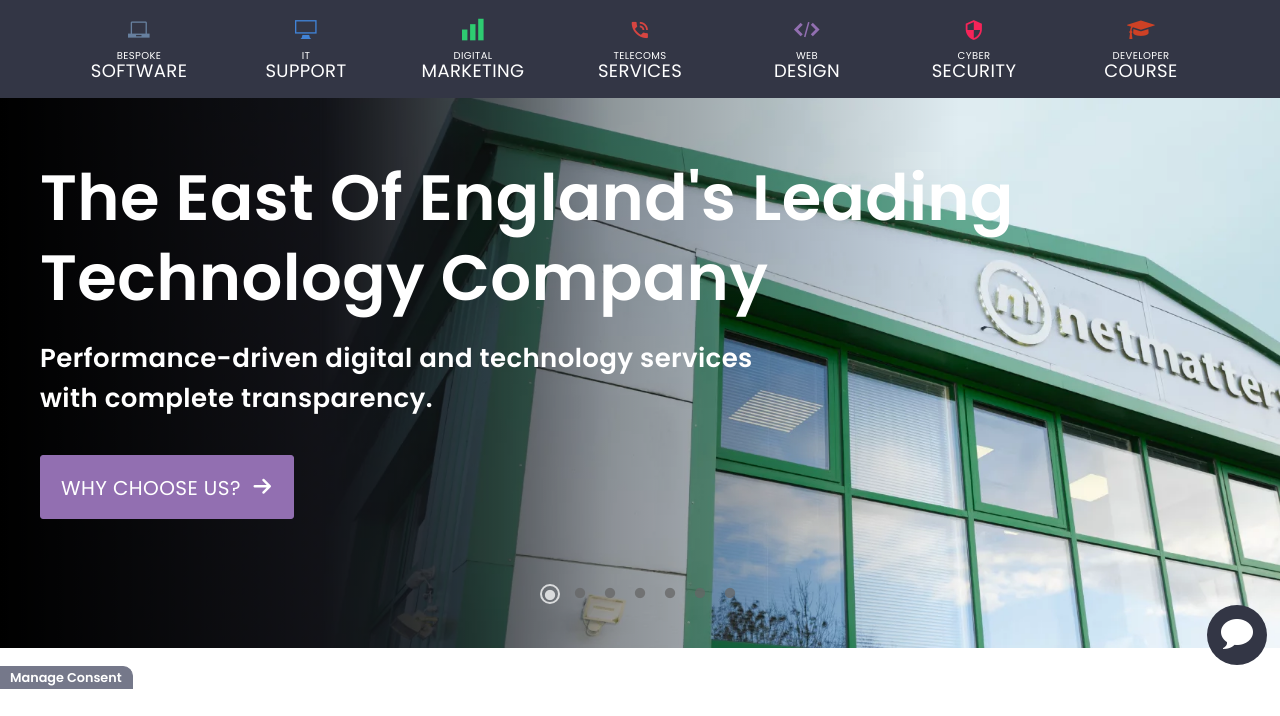
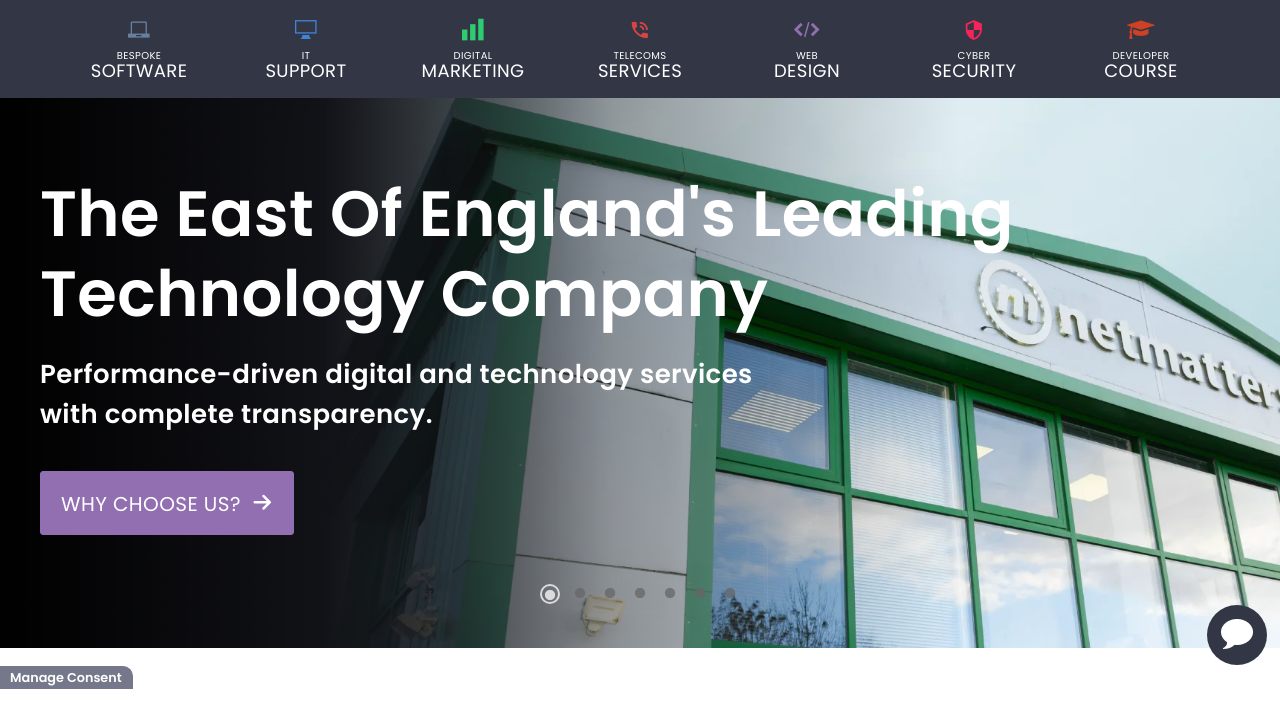
Before and after one commit to dthorpeuk/Netmatters-replica, a PHP site: page / in a window 1280 px wide. Shown: the part 111-827 px from the top of the page. Run offline with PHP 8.4, Linux system fonts and the light colour scheme; some web fonts are replaced.

Commit message:
Small adjustment to text on slick carousel

```diff
--- a/index.html
+++ b/index.html
@@ -1117,7 +1117,7 @@
                         </picture>
                     </div>
                     <div class="content">
-                        <div class="container">
+                        <div class="container vertical-centre">
                             <div class="text">
                                 <h1>
                                     The East Of England's Leading Technology Company
@@ -1139,7 +1139,7 @@
                         </picture>
                     </div>
                     <div class="content">
-                        <div class="container">
+                        <div class="container vertical-centre">
                             <div class="text">
                                 <h1>
                                     Bespoke Software
@@ -1161,7 +1161,7 @@
                         </picture>
                     </div>
                     <div class="content">
-                        <div class="container">
+                        <div class="container vertical-centre">
                             <div class="text">
                                 <h1>
                                     IT Support
@@ -1183,7 +1183,7 @@
                         </picture>
                     </div>
                     <div class="content">
-                        <div class="container">
+                        <div class="container vertical-centre">
                             <div class="text">
                                 <h1>
                                     Digital Marketing
@@ -1205,7 +1205,7 @@
                         </picture>
                     </div>
                     <div class="content">
-                        <div class="container">
+                        <div class="container vertical-centre">
                             <div class="text">
                                 <h1>
                                     Telecoms Services
@@ -1227,7 +1227,7 @@
                         </picture>
                     </div>
                     <div class="content">
-                        <div class="container">
+                        <div class="container vertical-centre">
                             <div class="text">
                                 <h1>
                                     Web Design
@@ -1249,7 +1249,7 @@
                         </picture>
                     </div>
                     <div class="content">
-                        <div class="container">
+                        <div class="container vertical-centre">
                             <div class="text">
                                 <h1>
                                     Cyber Security
--- a/scss/base/_base.scss
+++ b/scss/base/_base.scss
@@ -262,7 +262,7 @@
 }
 .container{
    // display: flex;
-    justify-content: center;
+    //justify-content: center;
     height: 100%;
     margin-left: auto;
 margin-right: auto;
@@ -280,7 +280,11 @@
     width: 1200px;
 }
 }
-
+.vertical-centre{
+    display: flex;
+    align-items: center;
+    //justify-content: unset;
+}
 .testcontainer{
     display: flex;
     flex-direction: row;
--- a/scss/sections/_slick.scss
+++ b/scss/sections/_slick.scss
@@ -79,8 +79,10 @@
 }
 .content >*{
     text-align: center;
+    justify-content: center;
     @include mq(medium-up){
         text-align: left;
+        justify-content: left;
     }
 }
 .banner .content .container .text{
@@ -184,6 +186,7 @@
     @include mq(medium-up){
         align-items:flex-start;
         text-align: left;
+        justify-content: left;
     }
 
 }
```
Also changed, not shown: css/style.css.
